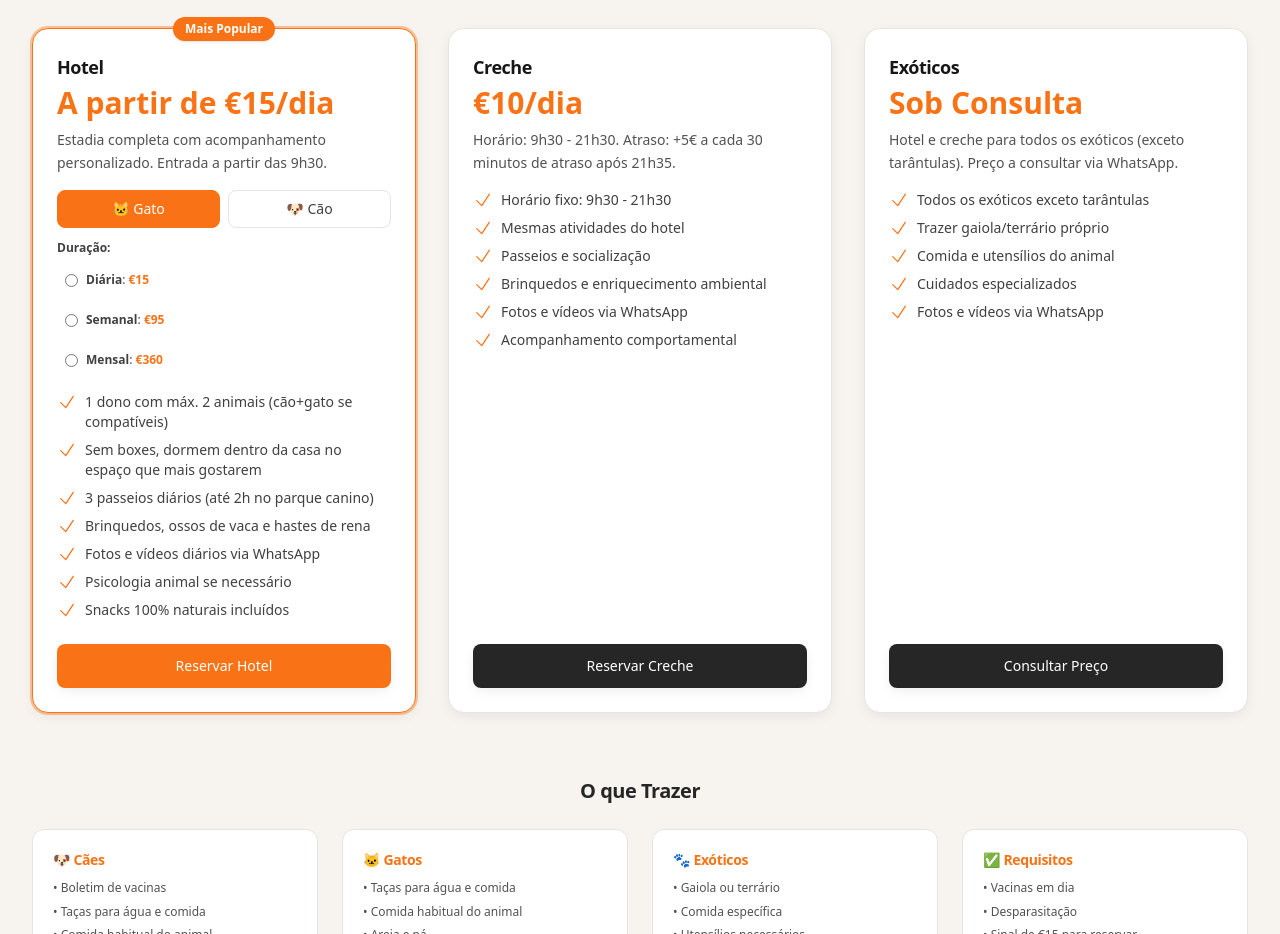
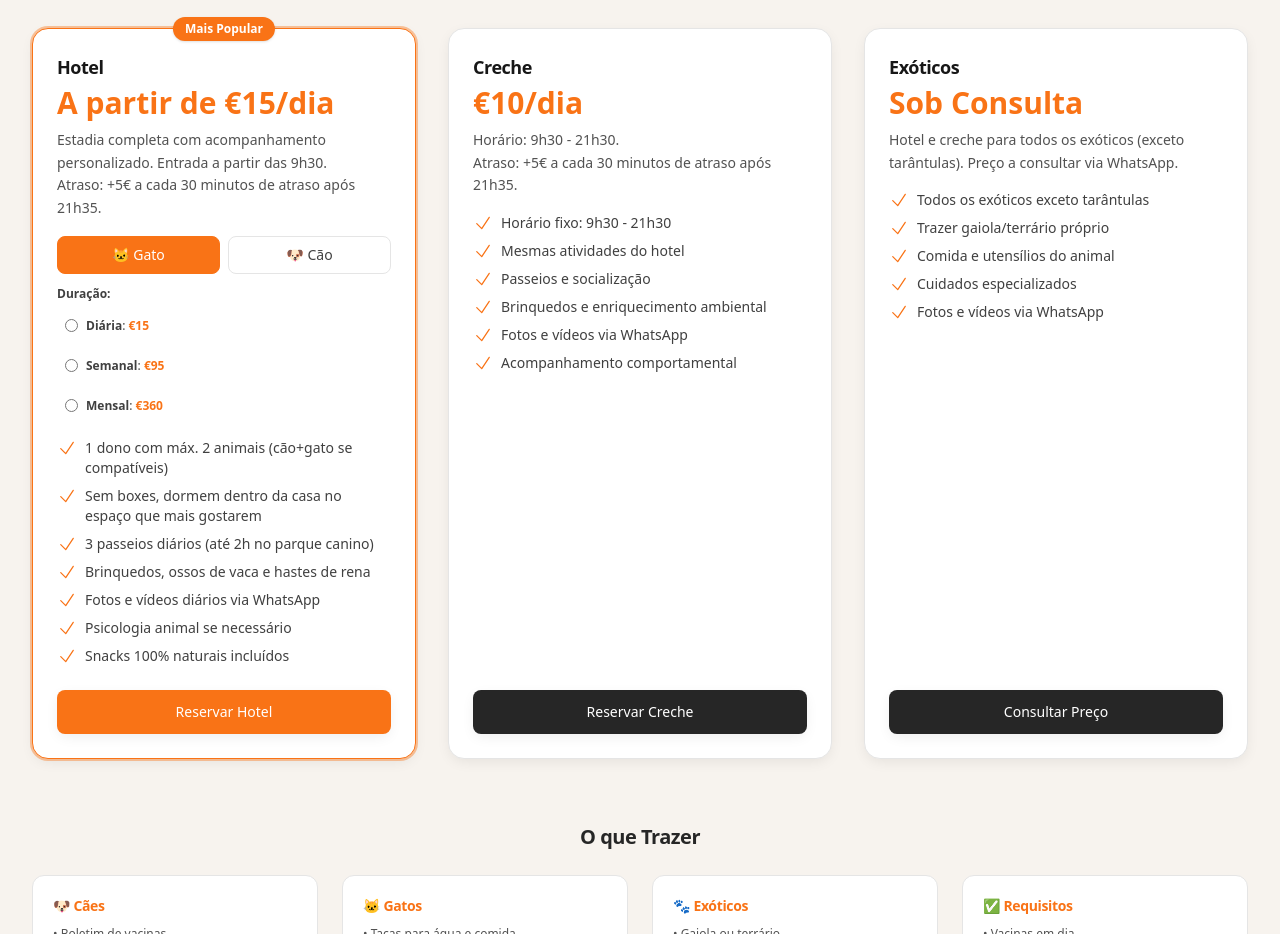
Before and after one commit to Drete457/4-patas, a React (Vite) app: page / in a window 1280 px wide. Shown: the part 1580-2514 px from the top of the page. Built offline with nearby package versions, Linux system fonts and the light colour scheme.

Commit message:
fix: update plan descriptions to include late fee details and improve formatting

```diff
--- a/src/components/PriceTables.tsx
+++ b/src/components/PriceTables.tsx
@@ -43,7 +43,7 @@ export default function PriceTables() {
                 <div className="p-6 flex-1 flex flex-col">
                   <h3 className="text-lg font-semibold mb-1 text-neutral-900 dark:text-white">{plan.name}</h3>
                   <p className="text-3xl font-bold mb-2 text-brand-primary">{plan.price}</p>
-                  <p className="text-sm text-neutral-600 dark:text-neutral-200 mb-4 leading-relaxed">{plan.description}</p>
+                  <p className="text-sm text-neutral-600 dark:text-neutral-200 mb-4 leading-relaxed whitespace-pre-line">{plan.description}</p>
 
                   {/* Seleção de Animal para Hotel */}
                   {plan.pricingOptions && (
--- a/src/data/pricing.ts
+++ b/src/data/pricing.ts
@@ -26,7 +26,7 @@ export const plans: Plan[] = [
     name: 'Hotel',
     price: 'A partir de €15/dia',
     highlight: true,
-    description: 'Estadia completa com acompanhamento personalizado. Entrada a partir das 9h30.',
+    description: 'Estadia completa com acompanhamento personalizado. Entrada a partir das 9h30.\nAtraso: +5€ a cada 30 minutos de atraso após 21h35.',
     pricingOptions: [
       { animal: 'Cão', duration: 'Diária', price: '€20' },
       { animal: 'Cão', duration: 'Semanal', price: '€130' },
@@ -50,7 +50,7 @@ export const plans: Plan[] = [
     id: 'creche',
     name: 'Creche',
     price: '€10/dia',
-    description: 'Horário: 9h30 - 21h30. Atraso: +5€ a cada 30 minutos de atraso após 21h35.',
+    description: 'Horário: 9h30 - 21h30.\nAtraso: +5€ a cada 30 minutos de atraso após 21h35.',
     features: [
       { label: 'Horário fixo: 9h30 - 21h30', included: true },
       { label: 'Mesmas atividades do hotel', included: true },
```
